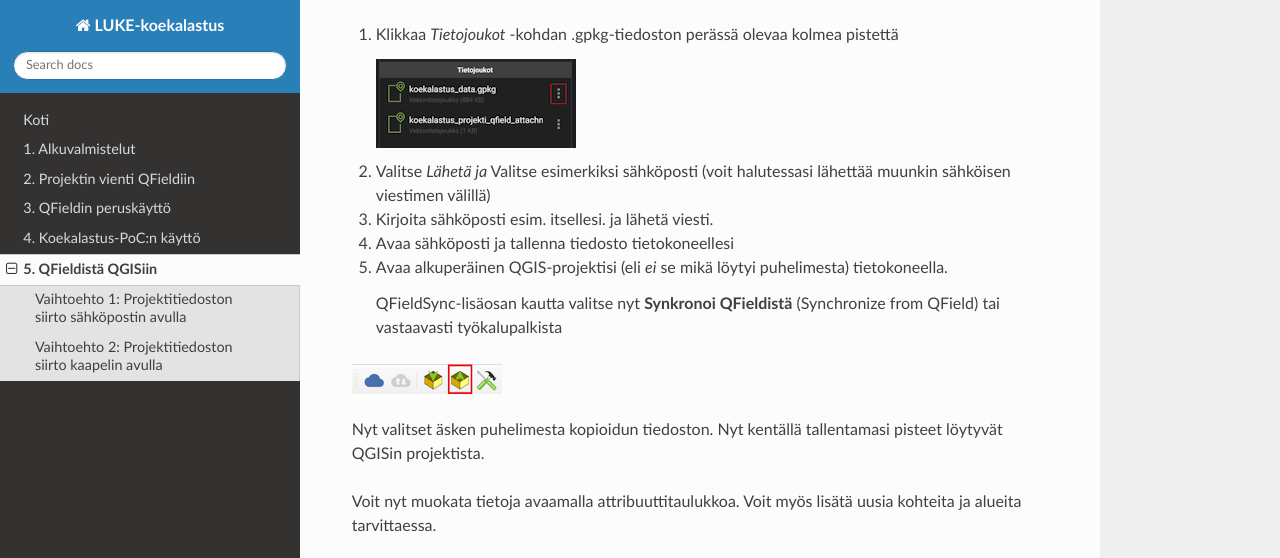
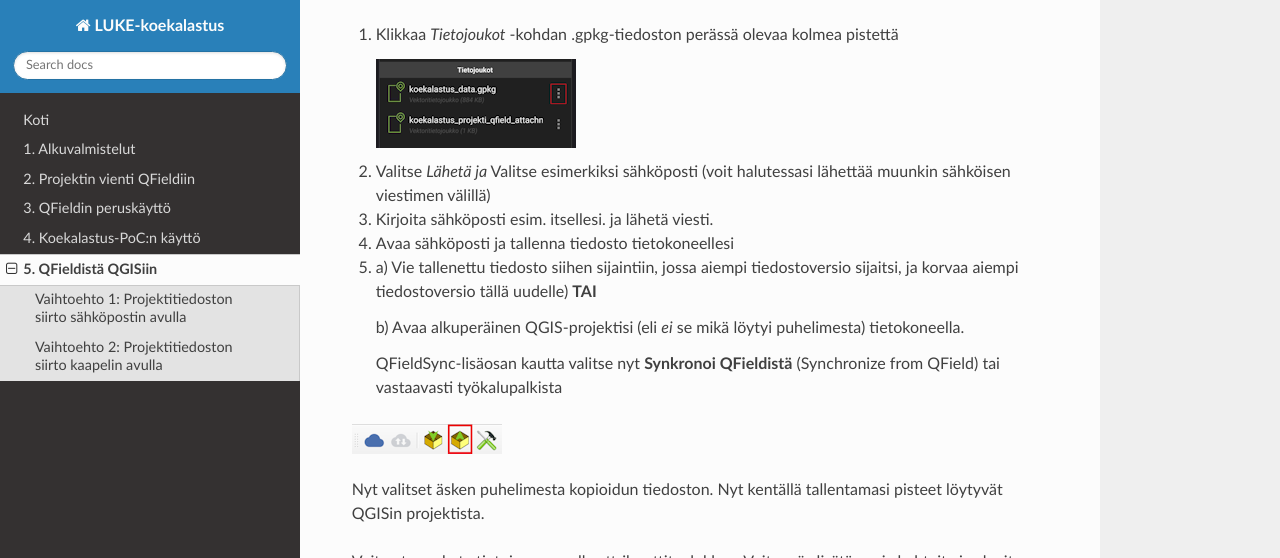
Before and after one commit to GispoCoding/luke-koekalastus, an MkDocs documentation site: the page built from docs/5_qfieldista_qgisiin.md, in a window 1280 px wide and 900 px high, scrolled down 320 px, cut to the strip 0-558 px from the top of the window. Built offline with MkDocs 1.6.1, drawn with Linux system fonts in a browser that asks for light colours; nearby versions of some CDN libraries.

```diff
--- a/docs/5_qfieldista_qgisiin.md
+++ b/docs/5_qfieldista_qgisiin.md
@@ -16,7 +16,11 @@
 
 5.  Avaa sähköposti ja tallenna tiedosto tietokoneellesi
 
-6.  Avaa alkuperäinen QGIS-projektisi (eli *ei* se mikä löytyi puhelimesta) tietokoneella.
+6.
+
+    a) Vie tallenettu tiedosto siihen sijaintiin, jossa aiempi tiedostoversio sijaitsi, ja korvaa aiempi tiedostoversio tällä uudelle) **TAI**
+
+    b) Avaa alkuperäinen QGIS-projektisi (eli *ei* se mikä löytyi puhelimesta) tietokoneella.
 
     QFieldSync-lisäosan kautta valitse nyt **Synkronoi QFieldistä** (Synchronize from QField) tai vastaavasti työkalupalkista
 
```
